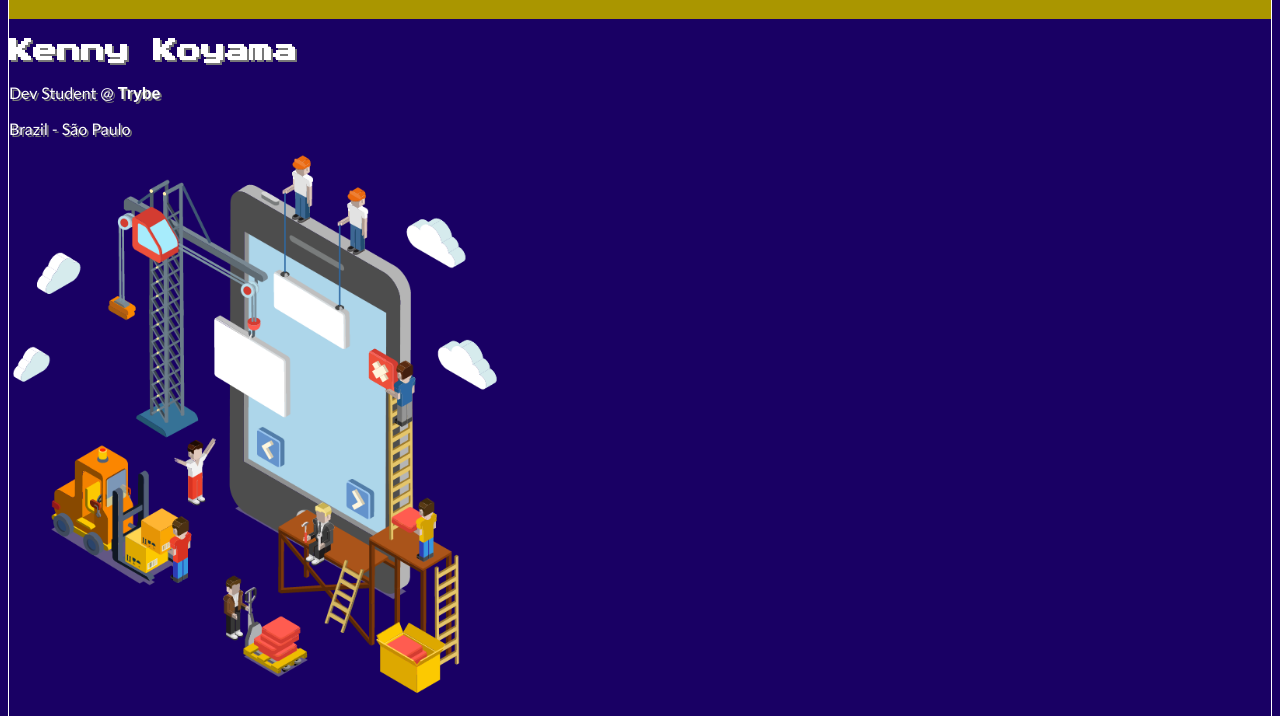
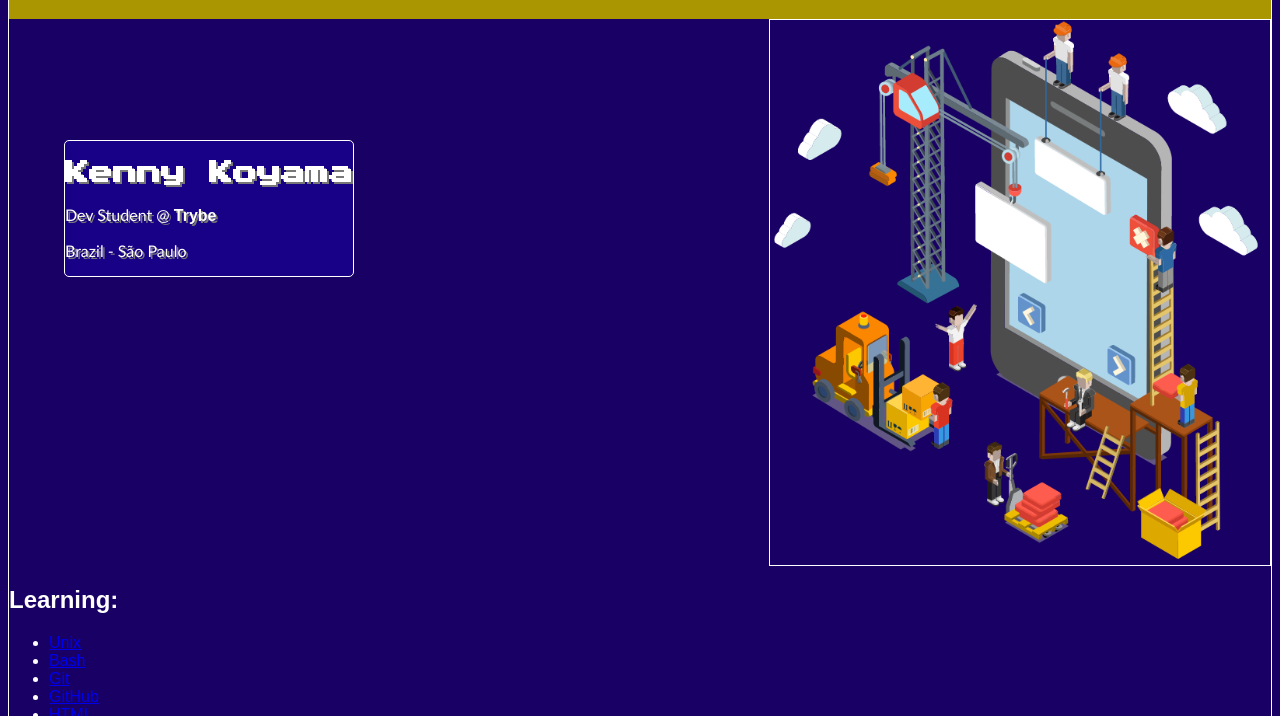
Before and after one commit to KennyKoyama/KennyKoyama.github.io, a plain HTML site: page index.html in a window 1280 px wide. Shown: the part 70-786 px from the top of the page. Drawn offline with Linux system fonts and the light colour scheme.

Commit message:
Organizing name info and side image

```diff
--- a/index.html
+++ b/index.html
@@ -18,7 +18,7 @@
     <p class="info">Dev Student @ <strong>Trybe</strong></p>
     <p class="info">Brazil - São Paulo</p>
     </section>
-    <section>
+    <section id="sideImage">
         <img src="/images/pngwing.png" alt="Under Construction" width="500px">
     </section>
     <aside>
--- a/style.css
+++ b/style.css
@@ -26,4 +26,20 @@ em {
 }
 #nameAndInfo {
     text-shadow: 2px 2px rgb(119,119,119);
+    position: absolute;
+    top: 20%;
+    left: 5%;
+    width: fit-content;
+    border: 1px solid white;
+    margin-top: 50px;
+    z-index: 1;
+    background-color: rgba(25, 0, 150, 0.7);
+    border-radius: 5px;
 }
+#sideImage {
+    z-index: -1;
+    width: fit-content;
+    position: relative;
+    align-self: flex-end;
+    border: 1px solid white;
+}
```
